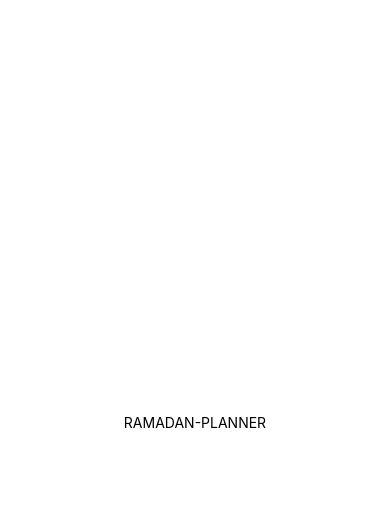
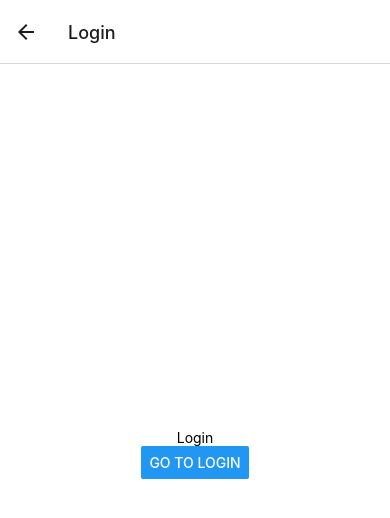
Before and after one commit to Yousuf-Mohammad/ramadanPlanner-mobileApp, a React Native app: screen /Login in a window 390 px wide. Shown: the top 518 px of the page. Built offline with nearby package versions, Linux system fonts and the light colour scheme.

Commit message:
stack nav setup - done!

```diff
--- a/App.js
+++ b/App.js
@@ -5,21 +5,36 @@
  * @format
  */
 
+import {NavigationContainer} from '@react-navigation/native';
+import {createNativeStackNavigator} from '@react-navigation/native-stack';
 import React from 'react';
-import {Text, View} from 'react-native';
+import {StyleSheet} from 'react-native';
+import Register from './screens/Register';
+import Login from './screens/Login';
+import Home from './screens/Home';
+
+const Stack = createNativeStackNavigator();
 
 const App = () => {
   return (
-    <View
-      style={{
-        flex: 1,
-        alignItems: 'center',
-        justifyContent: 'center',
-        backgroundColor: 'white',
-      }}>
-      <Text style={{color: 'black'}}>RAMADAN-PLANNER</Text>
-    </View>
+    <NavigationContainer>
+      <Stack.Navigator>
+        <Stack.Screen name="Register" component={Register} />
+        <Stack.Screen name="Login" component={Login} />
+        <Stack.Screen name="Home" component={Home} />
+      </Stack.Navigator>
+    </NavigationContainer>
   );
 };
 
 export default App;
+
+const styles = StyleSheet.create({
+  root: {
+    flex: 1,
+    alignItems: 'center',
+    justifyContent: 'center',
+    backgroundColor: 'white',
+  },
+  txt: {color: 'black'},
+});
--- a/screens/Home.js
+++ b/screens/Home.js
@@ -0,0 +1,22 @@
+import {StyleSheet, Text, View} from 'react-native';
+import React from 'react';
+
+const Home = () => {
+  return (
+    <View style={styles.root}>
+      <Text style={styles.txt}>Home</Text>
+    </View>
+  );
+};
+
+export default Home;
+
+const styles = StyleSheet.create({
+  root: {
+    flex: 1,
+    alignItems: 'center',
+    justifyContent: 'center',
+    backgroundColor: 'white',
+  },
+  txt: {color: 'black'},
+});
--- a/screens/Login.js
+++ b/screens/Login.js
@@ -0,0 +1,27 @@
+import {View, Text, StyleSheet, Button} from 'react-native';
+import React from 'react';
+
+const onPress = navigation => {
+  navigation.navigate('Home');
+};
+
+const Login = ({navigation}) => {
+  return (
+    <View style={styles.root}>
+      <Text style={styles.txt}>Login</Text>
+      <Button title="go to login" onPress={() => onPress(navigation)} />
+    </View>
+  );
+};
+
+export default Login;
+
+const styles = StyleSheet.create({
+  root: {
+    flex: 1,
+    alignItems: 'center',
+    justifyContent: 'center',
+    backgroundColor: 'white',
+  },
+  txt: {color: 'black'},
+});
--- a/screens/Register.js
+++ b/screens/Register.js
@@ -0,0 +1,27 @@
+import {Button, StyleSheet, Text, View} from 'react-native';
+import React from 'react';
+
+const onPress = navigation => {
+  navigation.navigate('Login');
+};
+
+const Register = ({navigation}) => {
+  return (
+    <View style={styles.root}>
+      <Text style={styles.txt}>Register</Text>
+      <Button title="go to login" onPress={() => onPress(navigation)} />
+    </View>
+  );
+};
+
+export default Register;
+
+const styles = StyleSheet.create({
+  root: {
+    flex: 1,
+    alignItems: 'center',
+    justifyContent: 'center',
+    backgroundColor: 'white',
+  },
+  txt: {color: 'black'},
+});
```
Also changed, not shown: components/popups/Logout.js (added).
